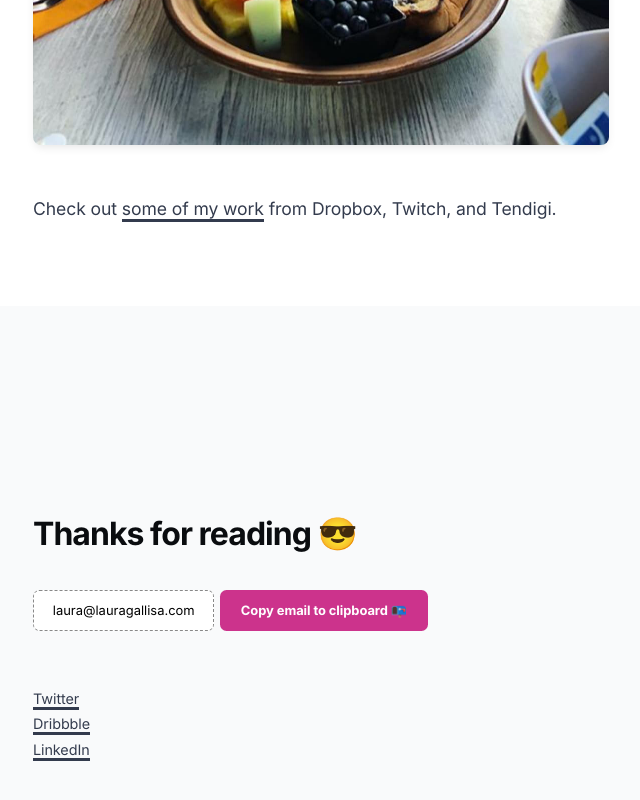
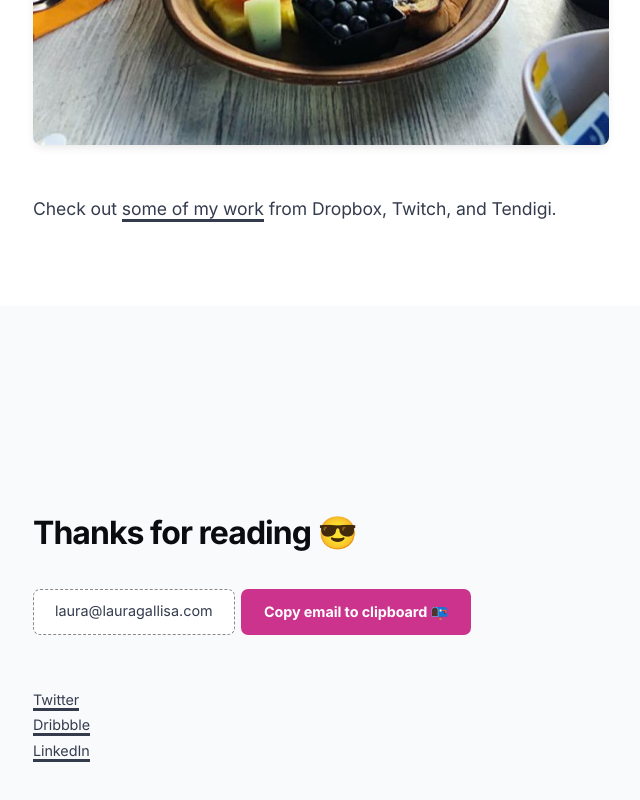
Before and after one commit to laupsy/lauragallisa, a Gatsby site: page / in a window 1280 px wide. Shown: the part 3412-4212 px from the top of the page, without its empty margins (323-963 px from the left). Built offline with nearby package versions, Linux system fonts and the light colour scheme; Gatsby itself is replaced by a stand-in of ours.

Commit message:
Fix link font error

```diff
--- a/src/components/email-link.jsx
+++ b/src/components/email-link.jsx
@@ -26,6 +26,11 @@ const EmailTextarea = styled.textarea(({ theme, isCopied }) => ({
     fontSize: "0.9em",
     resize: "none",
     textAlign: "center",
+    color: theme.body,
+    fontFamily: "'Inter', sans-serif",
+    fontSize: "0.9em",
+    fontWeight: "400",
+    letterSpacing: "-0.006",
 }));
 
 const Button = styled.button(({ theme, isCopied }) => ({
--- a/src/sections/conclusion.jsx
+++ b/src/sections/conclusion.jsx
@@ -19,11 +19,9 @@ const Conlusion = () => (
     <Wrapper>
       <H2>Thanks for reading 😎</H2>
       <br/>
-      <P2>
-        <EmailLink href="mailto:laura@lauragallisa.com">
-          laura@lauragallisa.com
-        </EmailLink>
-      </P2>
+      <EmailLink href="mailto:laura@lauragallisa.com">
+        laura@lauragallisa.com
+      </EmailLink>
       <P2>
         <Link href="https://www.twitter.com/lauragallisa" newTab>
           Twitter
```
